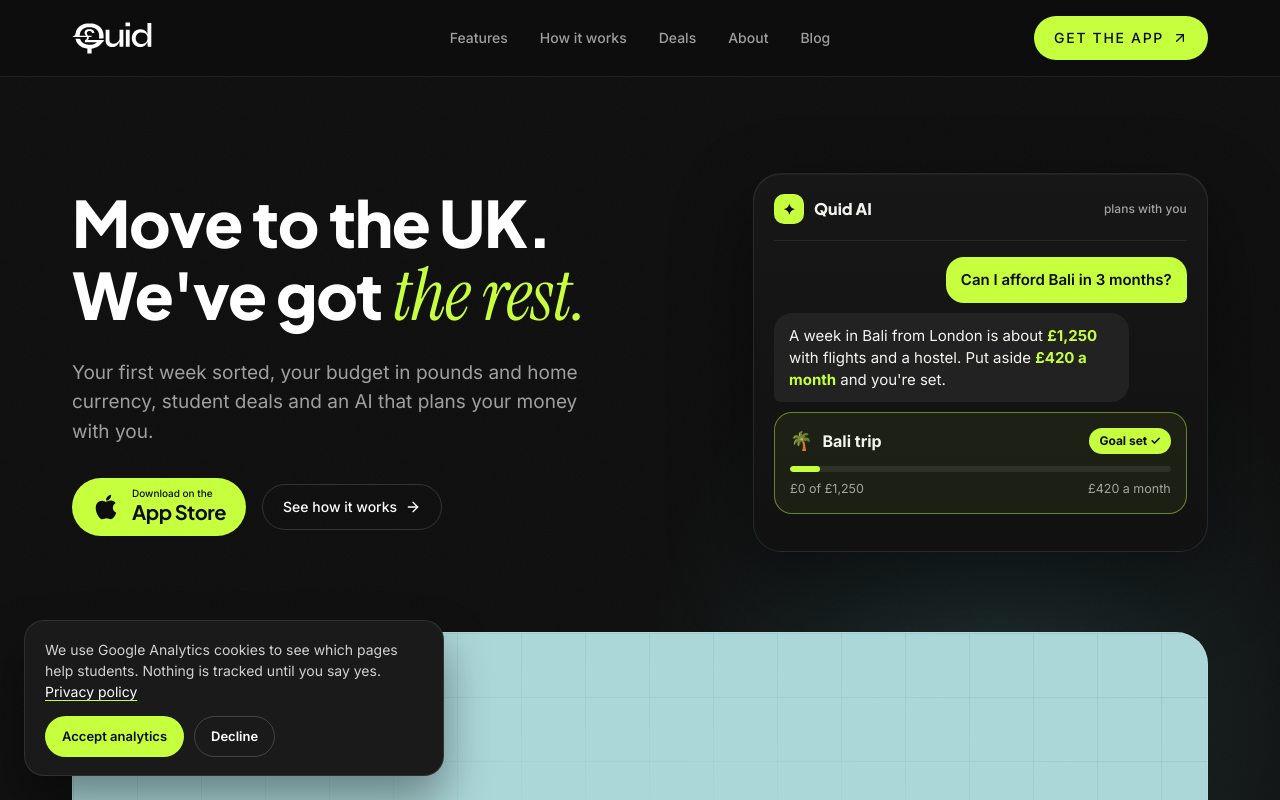
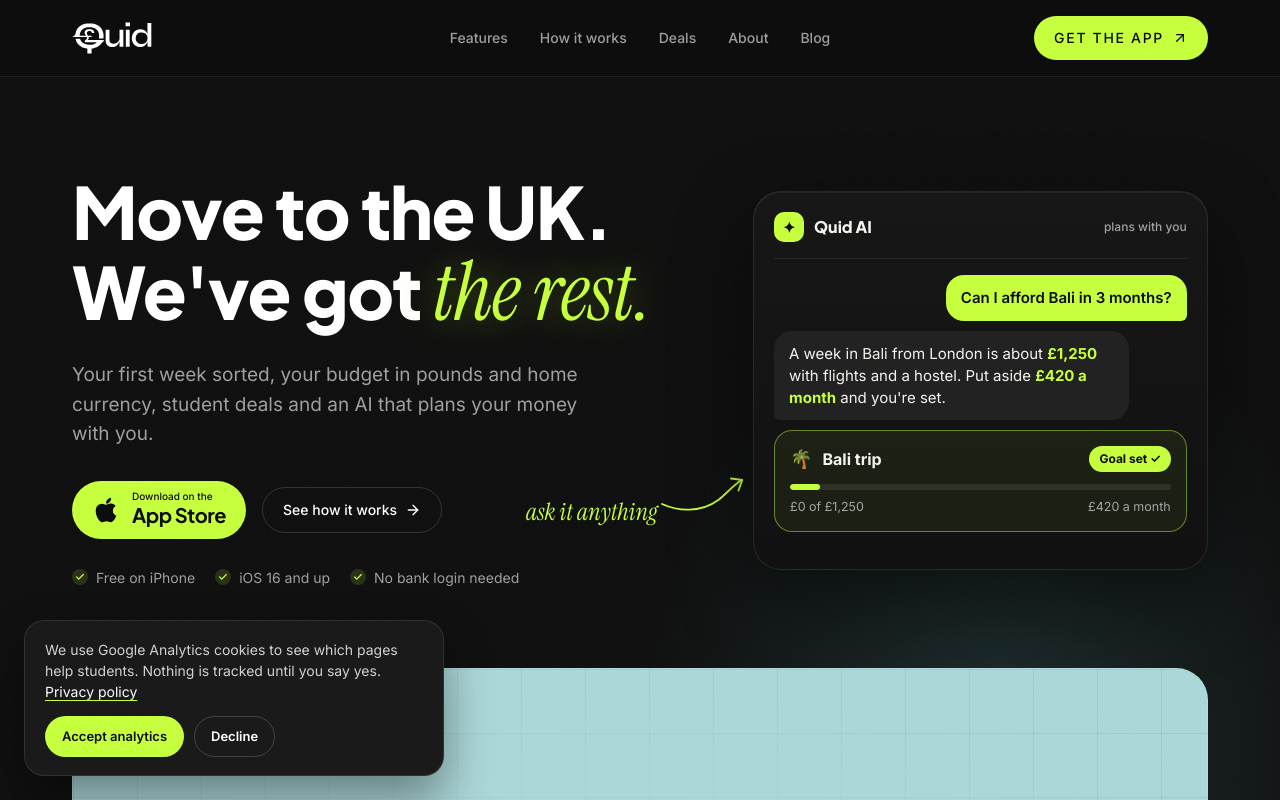
Before and after one commit to quid-app/quid-website, a plain HTML site: page index.html in a window 1280 px wide. Shown: the top 800 px of the page. Drawn offline with Linux system fonts and the light colour scheme.

Commit message:
Hero left side: bigger headline with a lime glow, facts row, hand-drawn note
"Free on iPhone, iOS 16 and up, No bank login needed" under the buttons,
and on wide screens an "ask it anything" note with a drawn arrow to the
Quid AI chat.

Co-Authored-By: Claude Opus 5.5 <noreply@anthropic.com>

```diff
--- a/index.html
+++ b/index.html
@@ -487,10 +487,22 @@ header img{height:32px;width:auto}
 @keyframes word-up{from{opacity:0;transform:translateY(.45em) rotate(2deg)}to{opacity:1;transform:none}}
 @keyframes blink{50%{opacity:0}}
 @keyframes dot{0%,100%{transform:translateY(0);opacity:.5}50%{transform:translateY(-4px);opacity:1}}
+.hero-title{font-size:72px}
+.hero-title .headline-accent{text-shadow:0 0 42px rgba(198,255,61,.35)}
+.hero-head{position:relative}
+.hero-facts{display:flex;flex-wrap:wrap;gap:8px 20px;margin-top:28px;padding:0;list-style:none;font-size:14px;color:var(--muted-foreground);animation:load-up .6s cubic-bezier(.22,1,.36,1) .7s both}
+.hero-facts li{display:inline-flex;align-items:center;gap:8px}
+.hero-facts svg{width:16px;height:16px;padding:3px;border-radius:50%;background:rgba(198,255,61,.14);fill:none;stroke:var(--lime);stroke-width:3;stroke-linecap:round;stroke-linejoin:round}
+.try-note{position:absolute;right:-28px;bottom:58px;display:flex;align-items:flex-end;gap:2px;font-family:var(--font-accent);font-style:italic;font-size:24px;color:var(--lime);transform:rotate(-4deg);pointer-events:none;animation:load-up .7s cubic-bezier(.22,1,.36,1) 1.2s both}
+.try-note svg{width:90px;height:45px;fill:none;stroke:var(--lime);stroke-width:2.5;stroke-linecap:round;stroke-linejoin:round;margin-bottom:14px}
+.try-note path{stroke-dasharray:160;stroke-dashoffset:160;animation:draw 1s ease 1.5s forwards}
+@keyframes draw{to{stroke-dashoffset:0}}
+@media (width <= 1279px){.try-note{display:none}}
 @media (width <= 1023px){.hero-title{font-size:54px}.ai-demo{justify-self:start;margin-top:48px}}
 @media (width <= 767px){.hero-title{font-size:40px}.hero-intro{font-size:17px}.ai-demo{padding:16px;border-radius:24px;margin-top:40px}.ai-thread{min-height:300px}.msg{font-size:14.5px}}
 @media (prefers-reduced-motion: reduce){
-  .hero-title .w,.hero-intro,.hero-head .hero-ctas,.ai-demo,.caret,.dots i{animation:none}
+  .hero-title .w,.hero-intro,.hero-head .hero-ctas,.ai-demo,.caret,.dots i,.hero-facts,.try-note,.try-note path{animation:none}
+  .try-note path{stroke-dashoffset:0}
 }
 
 /* ---------- responsive ---------- */
@@ -644,6 +656,12 @@ gtag('js',new Date());gtag('config','G-NHKZQNR4QR',{anonymize_ip:true,send_page_
                 </span>
               </a>
             </div>
+            <ul class="hero-facts">
+              <li><svg viewBox="0 0 24 24" aria-hidden="true"><path d="M20 6 9 17l-5-5"/></svg>Free on iPhone</li>
+              <li><svg viewBox="0 0 24 24" aria-hidden="true"><path d="M20 6 9 17l-5-5"/></svg>iOS 16 and up</li>
+              <li><svg viewBox="0 0 24 24" aria-hidden="true"><path d="M20 6 9 17l-5-5"/></svg>No bank login needed</li>
+            </ul>
+            <div class="try-note" aria-hidden="true"><span>ask it anything</span><svg viewBox="0 0 120 60"><path d="M4 44c22 10 52 12 76-6 10-8 18-18 30-26"/><path d="M96 10l15 2-5 14"/></svg></div>
           </div>
           <div class="ai-demo" aria-label="Example: a student asks Quid AI if they can afford a trip to Bali in three months, and Quid AI sets up a savings goal" role="img">
             <div class="ai-top"><span class="ai-spark" aria-hidden="true">✦</span><span>Quid AI</span><span class="ai-sub">plans with you</span></div>
```
